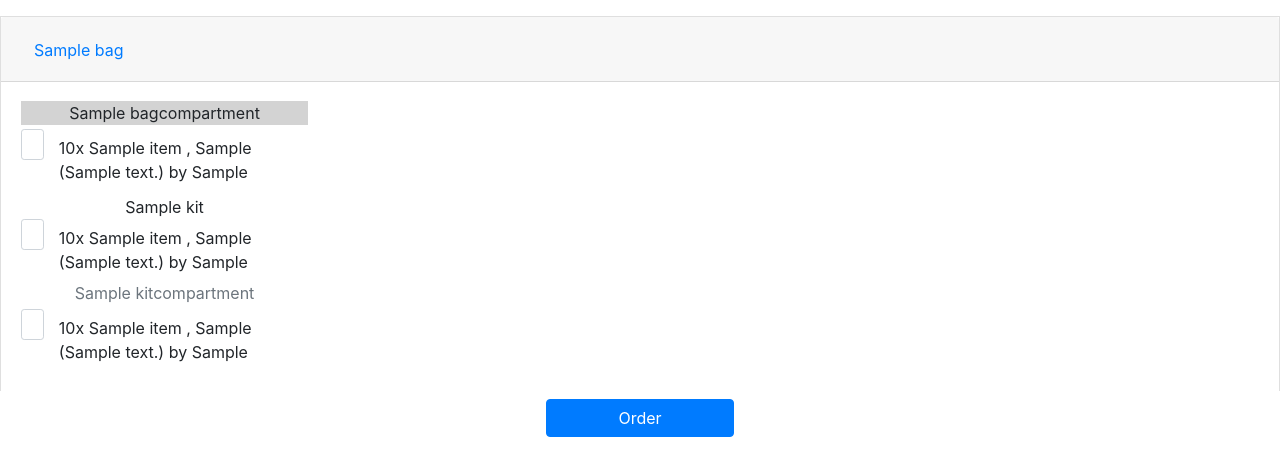
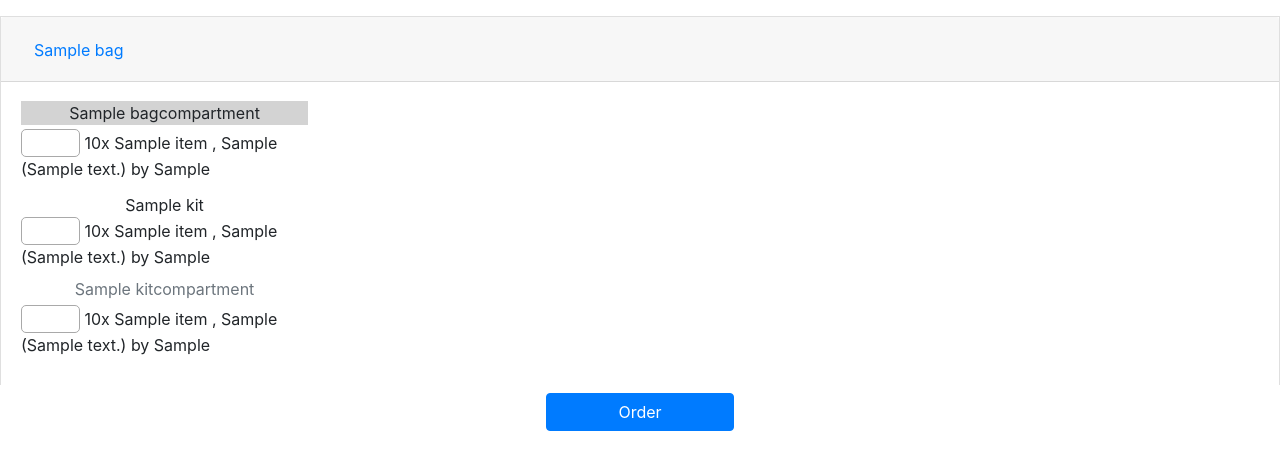
Before and after one commit to lemmetry/jcc, a Django app: a page that uses templates/inventory/make_vehicle_order.html in a window 1280 px wide, after a click that opens the changed part. Shown: the part 55-531 px from the top of the page. Run offline with Django 3.2, Linux system fonts and the light colour scheme; a user stored in the database is signed in; tables that the repository leaves empty hold one stand-in row (values such as "Sample post"); some libraries are stand-ins or nearby versions.

Commit message:
Fixed #81 by replacing predfined Bootstrap class with custom one. (#87)
* Fixed #81 by replacing predfined Bootstrap class with custom one.

* Reverted order form layout back to 4 columns for large screens and 2 for medium.

* Change css style names with respect to naming convention.

```diff
--- /dev/null
+++ b/inventory/static/inventory/css/make_order.css
@@ -0,0 +1,9 @@
+.order-form-input {
+    border: 1px solid darkgrey;
+    border-radius: 5px;
+    display: inline
+}
+
+.order-form-label {
+    display: inline;
+}
--- a/templates/inventory/make_vehicle_order.html
+++ b/templates/inventory/make_vehicle_order.html
@@ -1,4 +1,10 @@
 {% extends "base.html" %}
+
+{% load static %}
+{% block extra_stylesheets %}
+  <link rel="stylesheet"
+        href="{% static "inventory/css/make_order.css" %}">
+{% endblock %}
 
 {% block title %}{{ vehicle_name }}{% endblock %}
 
@@ -29,7 +35,7 @@
                data-parent="#bags_accordion">
             <div class="card-body">
               <div class="row">
-                <div class="col-md-3 col-sm-6">
+                <div class="col-lg-3 col-md-6">
 
                   {% for bag_compartment in vehicle_bag.bagcompartment_set.all %}
                     <div class="text-center mb-1" style="background-color:lightgrey;">
@@ -37,19 +43,17 @@
                     </div>
 
                     {% for bag_compartment_to_item_association in bag_compartment.bagcompartmenttoitemassociation_set.all %}
-                      <div class="form-group row mb-0">
-                        <div class="col-sm-2">
-                          <input type="text" class="form-control form-control-sm"
+                      <div class="form-group mb-2">
+                        <input type="text" class="order-form-input" size="1"
                                id="input{{ bag_compartment_to_item_association.item.pk }}" placeholder=""
                                name="bagcompartmenttoitemassociation_{{ bag_compartment_to_item_association.pk }}">
-                        </div>
 
                         {# TODO use extend for them item block below x3 #}
-                        <div class="col-sm-10 pl-0">
                         <label for="input{{ bag_compartment_to_item_association.item.pk }}"
-                                 class="col-form-label col-form-label">
+                               class="order-form-label">
                           {{ bag_compartment_to_item_association.quantity }}x
                           {{ bag_compartment_to_item_association.item.name }}
+
                           {% if bag_compartment_to_item_association.item.size %},
                             {{ bag_compartment_to_item_association.item.size }}
                           {% endif %}
@@ -61,7 +65,6 @@
                           {% endif %}
                         </label>
                       </div>
-                      </div>
                     {% endfor %}
 
                     {% for kit in bag_compartment.kit_set.all %}
@@ -72,17 +75,16 @@
                       </div>
 
                       {% for kit_to_item_association in kit.kittoitemassociation_set.all %}
-                        <div class="form-group row mb-0">
-                          <div class="col-sm-2">
-                            <input type="text" class="form-control form-control-sm"
+                        <div class="form-group mb-2">
+                          <input type="text" class="order-form-input" size="1"
                                  id="input{{ kit_to_item_association.item.pk }}" placeholder=""
                                  name="kittoitemassociation_{{ kit_to_item_association.pk }}">
-                          </div>
-                          <div class="col-sm-10 pl-0">
+
                           <label for="input{{ kit_to_item_association.item.pk }}"
-                                   class="col-form-label col-form-label">
+                                 class="order-form-label">
                             {{ kit_to_item_association.quantity }}x
                             {{ kit_to_item_association.item.name }}
+
                             {% if kit_to_item_association.item.size %},
                               {{ kit_to_item_association.item.size }}
                             {% endif %}
@@ -94,7 +96,6 @@
                             {% endif %}
                           </label>
                         </div>
-                        </div>
                       {% endfor %}
 
                       {% for kit_compartment in kit.kitcompartment_set.all %}
@@ -105,17 +106,16 @@
                         </div>
 
                         {% for kit_compartment_to_item_association in kit_compartment.kitcompartmenttoitemassociation_set.all %}
-                          <div class="form-group row mb-0">
-                            <div class="col-sm-2">
-                              <input type="text" class="form-control form-control-sm"
+                          <div class="form-group mb-2">
+                            <input type="text" class="order-form-input" size="1"
                                    id="input{{ kit_compartment_to_item_association.item.pk }}" placeholder=""
                                    name="kitcompartmenttoitemassociation_{{ kit_compartment_to_item_association.pk }}">
-                            </div>
-                            <div class="col-sm-10 pl-0">
+
                             <label for="input{{ kit_compartment_to_item_association.item.pk }}"
-                                     class="col-form-label col-form-label">
+                                   class="order-form-label">
                               {{ kit_compartment_to_item_association.quantity }}x
                               {{ kit_compartment_to_item_association.item.name }}
+
                               {% if kit_compartment_to_item_association.item.size %},
                                 {{ kit_compartment_to_item_association.item.size }}
                               {% endif %}
@@ -127,12 +127,11 @@
                               {% endif %}
                             </label>
                           </div>
-                          </div>
                         {% endfor %}
 
                         {% if kit_compartment.name in new_column_cutoffs %}
                           </div>
-                          <div class="col-md-3 col-sm-6">
+                          <div class="col-lg-3 col-md-6">
                         {% endif %}
 
                       {% endfor %}  <!-- /kit>kit_compartment -->
@@ -140,7 +139,7 @@
 
                   {% if bag_compartment.name in new_column_cutoffs %}
                     </div>
-                    <div class="col-md-3 col-sm-6">
+                    <div class="col-lg-3 col-md-6">
                   {% endif %}
 
                   {% endfor %} <!-- /bag_compartment -->
```
Lines whose indentation alone changed are shown as unchanged.
